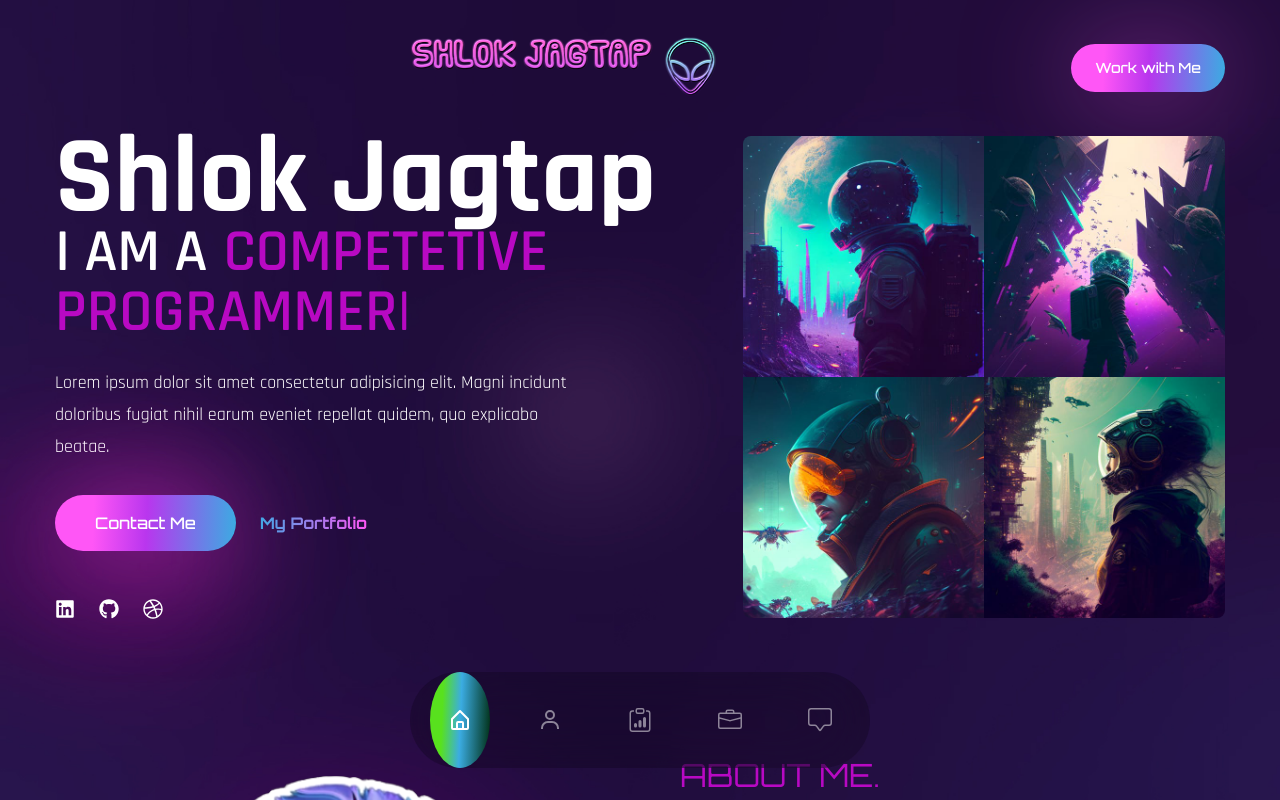
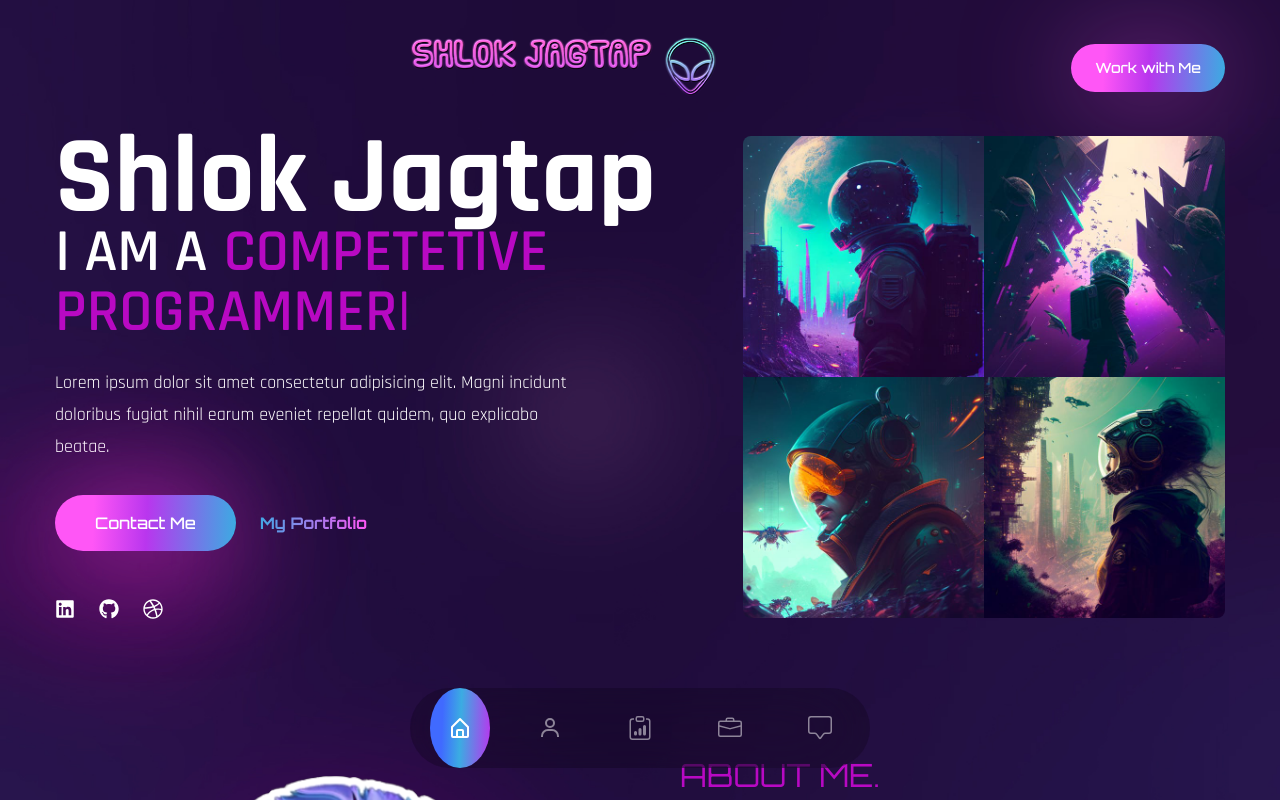
Before and after one commit to DeImOs-Sj/My-Portfolio, a React (Create React App) app: page / in a window 1280 px wide. Shown: the top 800 px of the page. Built offline with nearby package versions, Linux system fonts and the light colour scheme; the HTML template or start-up script is replaced by a standard one; a web font is replaced by a local one.

Commit message:
index.css changes made

```diff
--- a/src/components/Nav.jsx
+++ b/src/components/Nav.jsx
@@ -6,7 +6,7 @@ import { Link } from 'react-scroll';
 const Nav = () => {
   return <nav className='fixed bottom-2 lg:bottom-8 w-full overflow-hidden z-50'>
     <div className="container mx-auto">
-      <div className='w-full bg-black/20 h-[96px] backdrop-blur-2xl rounded-full max-w-[460px] mx-auto px-5 flex justify-between text-2xl text-white/50'>
+      <div className='w-full bg-black/20 h-[80px] backdrop-blur-2xl rounded-full max-w-[460px] mx-auto px-5 flex justify-between text-2xl text-white/50'>
         <Link to='home'  activeClass='active' smooth={true} spy={true} offset={-200}className='cursor-pointer w-[60px] flex items-center justify-center'>
         <BiHomeAlt/>
         </Link>
--- a/src/index.css
+++ b/src/index.css
@@ -27,10 +27,10 @@
 .active {
   background: linear-gradient(
     92.23deg,
-    #58E11E 21.43%,
+    #406aff 21.43%,
     #3bace2 50.63%,
-    #002E12 100%,
-    #0EC4F1 117.04%
+    #b936ee 100%,
+    #ff56f6 117.04%
   );
 }
 
```
Also changed, not shown: src/assets/hi.png (deleted), src/assets/main.png (deleted).
